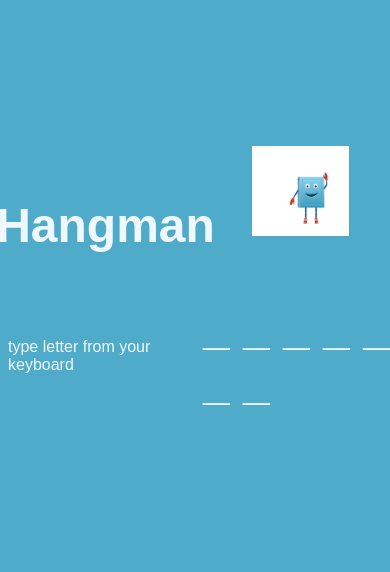
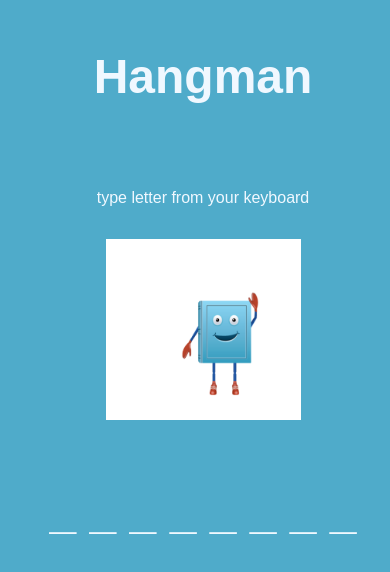
Before and after one commit to ALINJFSw/hangman, a plain HTML site: page index.html in a window 390 px wide. Shown: the part 144-716 px from the top of the page. Drawn offline with Linux system fonts and the light colour scheme.

Commit message:
adding one line of code in index.js slove a bug

```diff
--- a/index.css
+++ b/index.css
@@ -54,10 +54,18 @@ body {
 
 
 @media (max-width:800px) {
+    .main {
+        flex-direction: column;
+    }
     .main h1 {
         font-size: 3rem;
         margin: 1rem 0;
     }
+    .game,.board {
+        margin-top: 1rem;
+        width: 100%;
+    }
+
     .main p {
         font-size: 1rem;
         margin: 1rem 0;
--- a/index.js
+++ b/index.js
@@ -83,7 +83,7 @@ const setWordBoard = (word) => {
   let wordBoard = "";
   for (let i in word) {
     if (!word[i].valid) {
-      wordBoard += "_ ";
+      wordBoard += "_  ";
     } else {
       console.log(word[i].letter);
       wordBoard += word[i].letter;
@@ -92,9 +92,12 @@ const setWordBoard = (word) => {
   const board = document.getElementById("board");
   board.innerHTML = wordBoard;
 };
+setWordBoard(answer);
+
 const keyPress = (event) => {
   const key = event.key;
   let found = false;
+
   for (let i in answer) {
     if (key == answer[i].letter) {
 
```
